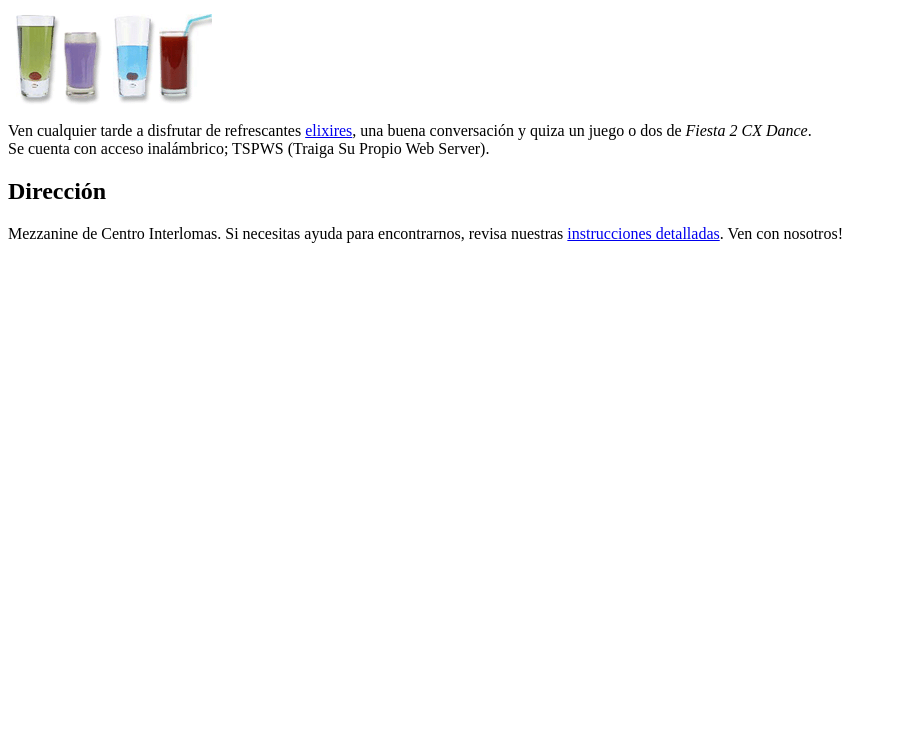
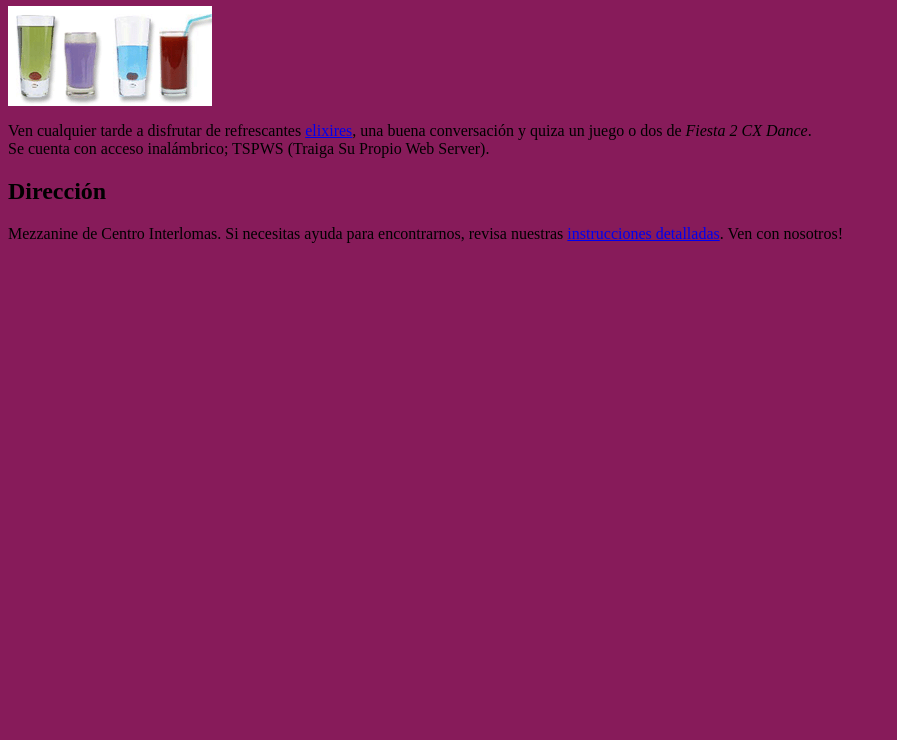
Before and after one commit to ximena1902/pruebaGit, a plain HTML site: page index.html in a window 1280 px wide. Shown: the part 60-800 px from the top of the page, without its empty margins (0-897 px from the left). Drawn offline with Linux system fonts and the light colour scheme.

Commit message:
Colores de fondo

```diff
--- a/index.html
+++ b/index.html
@@ -2,7 +2,7 @@
   <head>
     <title>Eco Lounge</title>
   </head>
-  <body>
+  <body style="background-color: #871B5A ;">
     <h1>Bienvenido al nuevo y renovado Eco Lounge con Git</h1>
     <img src="imagenes/drinks.gif">
     <p>
```
Also changed, not shown: paginas/directions.html (+1 -1 lines).
